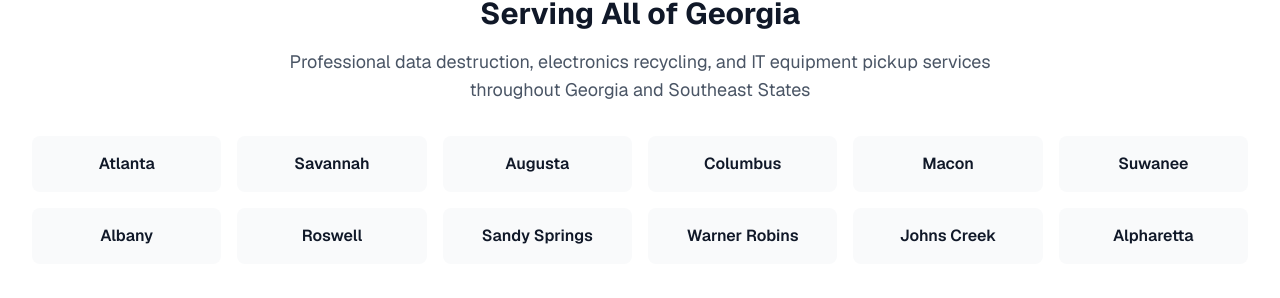
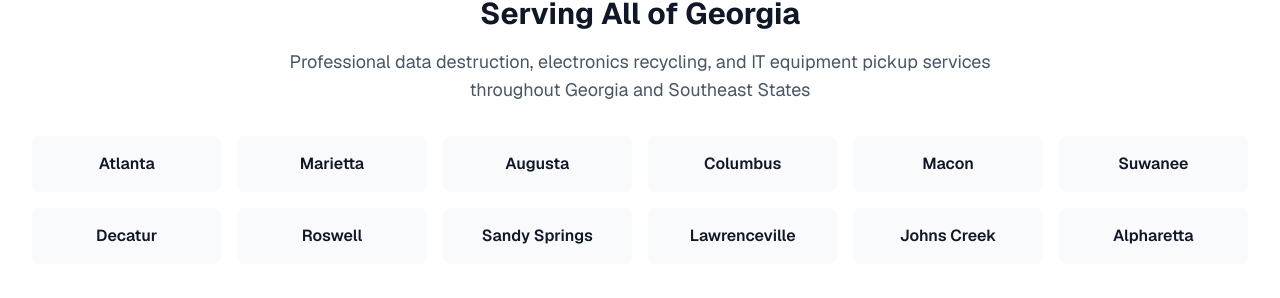
Before and after one commit to rezareimoo/crusa-web, a Next.js app: page / in a window 1280 px wide. Shown: the part 2445-2743 px from the top of the page. Built offline with nearby package versions, Linux system fonts and the light colour scheme.

Commit message:
city fix

```diff
--- a/src/app/about/AboutPageContent.tsx
+++ b/src/app/about/AboutPageContent.tsx
@@ -68,7 +68,7 @@ export default function AboutPageContent() {
                 </p>
                 <p className="text-base sm:text-lg text-gray-600">
                   Our deep Georgia roots give us unique insight into local
-                  business needs. Whether you&apos;re in Atlanta, Savannah,
+                  business needs. Whether you&apos;re in Atlanta, Marietta,
                   Augusta, Columbus, Macon, or anywhere in the Southeast, we
                   understand the regional business landscape. This local
                   expertise, combined with our industry-leading R2 v3, ISO
@@ -395,7 +395,7 @@ export default function AboutPageContent() {
                     <p className="text-gray-600">
                       Our logistics network enables rapid IT equipment pickup
                       and mobile data destruction services across Georgia and
-                      Southeast States. From Savannah to Columbus, Augusta to
+                      Southeast States. From Marietta to Columbus, Augusta to
                       Macon, we guarantee pickup within 24-48 hours for
                       scheduled services.
                     </p>
--- a/src/app/about/page.tsx
+++ b/src/app/about/page.tsx
@@ -107,7 +107,7 @@ export default function About() {
                   name: "Georgia",
                   containsPlace: [
                     { "@type": "City", name: "Atlanta" },
-                    { "@type": "City", name: "Savannah" },
+                    { "@type": "City", name: "Marietta" },
                     { "@type": "City", name: "Augusta" },
                     { "@type": "City", name: "Columbus" },
                     { "@type": "City", name: "Macon" },
--- a/src/app/page.tsx
+++ b/src/app/page.tsx
@@ -404,15 +404,15 @@ export default function Home() {
           <div className="grid grid-cols-2 md:grid-cols-4 lg:grid-cols-6 gap-4 text-center">
             {[
               "Atlanta",
-              "Savannah",
+              "Marietta",
               "Augusta",
               "Columbus",
               "Macon",
               "Suwanee",
-              "Albany",
+              "Decatur",
               "Roswell",
               "Sandy Springs",
-              "Warner Robins",
+              "Lawrenceville",
               "Johns Creek",
               "Alpharetta",
             ].map((city) => (
--- a/src/app/services/free-it-equipment-pickup/page.tsx
+++ b/src/app/services/free-it-equipment-pickup/page.tsx
@@ -433,15 +433,15 @@ export default function FreeITEquipmentPickup() {
             <div className="grid grid-cols-2 md:grid-cols-4 lg:grid-cols-6 gap-4 text-center">
               {[
                 "Atlanta",
-                "Savannah",
+                "Marietta",
                 "Augusta",
                 "Columbus",
                 "Macon",
                 "Suwanee",
-                "Albany",
+                "Decatur",
                 "Roswell",
                 "Sandy Springs",
-                "Warner Robins",
+                "Lawrenceville",
                 "Johns Creek",
                 "Alpharetta",
               ].map((city) => (
--- a/src/app/services/onsite-data-destruction/layout.tsx
+++ b/src/app/services/onsite-data-destruction/layout.tsx
@@ -3,7 +3,7 @@ import type { Metadata } from "next";
 export const metadata: Metadata = {
   title: "Onsite Data Destruction Services Georgia | Computer Recyclers USA",
   description:
-    "Secure onsite data destruction in Georgia. NIST 800-88 compliant, witnessed shredding, certificates provided. R2 certified, serving Atlanta, Savannah, Augusta & all Georgia.",
+    "Secure onsite data destruction in Georgia. NIST 800-88 compliant, witnessed shredding, certificates provided. R2 certified, serving Atlanta, Marietta, Augusta & all Georgia.",
   keywords:
     "onsite data destruction Georgia, secure data destruction, hard drive shredding Atlanta, NIST 800-88 compliant, data destruction certificates, R2 certified",
   alternates: {
--- a/src/app/services/onsite-data-destruction/page.tsx
+++ b/src/app/services/onsite-data-destruction/page.tsx
@@ -420,15 +420,15 @@ export default function OnsiteDataDestruction() {
             <div className="grid grid-cols-2 md:grid-cols-4 lg:grid-cols-6 gap-4 text-center">
               {[
                 "Atlanta",
-                "Savannah",
+                "Marietta",
                 "Augusta",
                 "Columbus",
                 "Macon",
                 "Suwanee",
-                "Albany",
+                "Decatur",
                 "Roswell",
                 "Sandy Springs",
-                "Warner Robins",
+                "Lawrenceville",
                 "Johns Creek",
                 "Alpharetta",
               ].map((city) => (
--- a/src/app/services/responsible-electronics-recycling/page.tsx
+++ b/src/app/services/responsible-electronics-recycling/page.tsx
@@ -477,15 +477,15 @@ export default function ResponsibleElectronicsRecycling() {
             <div className="grid grid-cols-2 md:grid-cols-4 lg:grid-cols-6 gap-4 text-center">
               {[
                 "Atlanta",
-                "Savannah",
+                "Marietta",
                 "Augusta",
                 "Columbus",
                 "Macon",
                 "Suwanee",
-                "Albany",
+                "Decatur",
                 "Roswell",
                 "Sandy Springs",
-                "Warner Robins",
+                "Lawrenceville",
                 "Johns Creek",
                 "Alpharetta",
               ].map((city) => (
```
Also changed, not shown: 1 other file (tests, documents, lock files or other folders).
